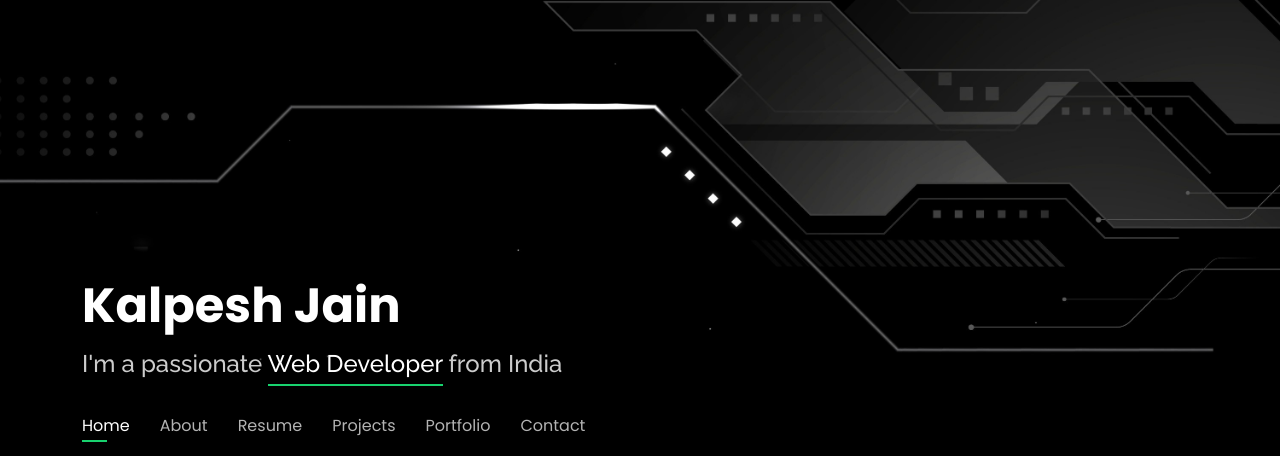
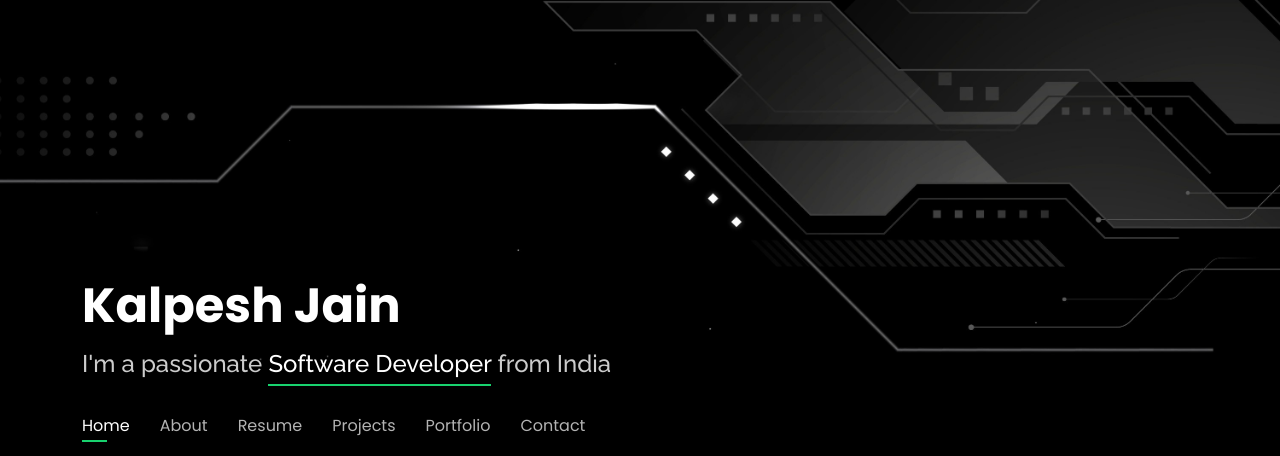
Before and after one commit to kalpesh-git0/Kalpesh-jain-portfolio, a plain HTML site: page index.html in a window 1280 px wide. Shown: the top 456 px of the page. Drawn offline with nearby package versions, Linux system fonts and the light colour scheme.

Commit message:
Update index.html
Minor details changed according to profile

```diff
--- a/index.html
+++ b/index.html
@@ -37,7 +37,7 @@
 
       <h1><a href="index.html">Kalpesh Jain</a></h1>
 
-      <h2>I'm a passionate <span>Web Developer</span> from India</h2>
+      <h2>I'm a passionate <span>Software Developer</span> from India</h2>
 
       <nav id="navbar" class="navbar">
         <ul>
```
